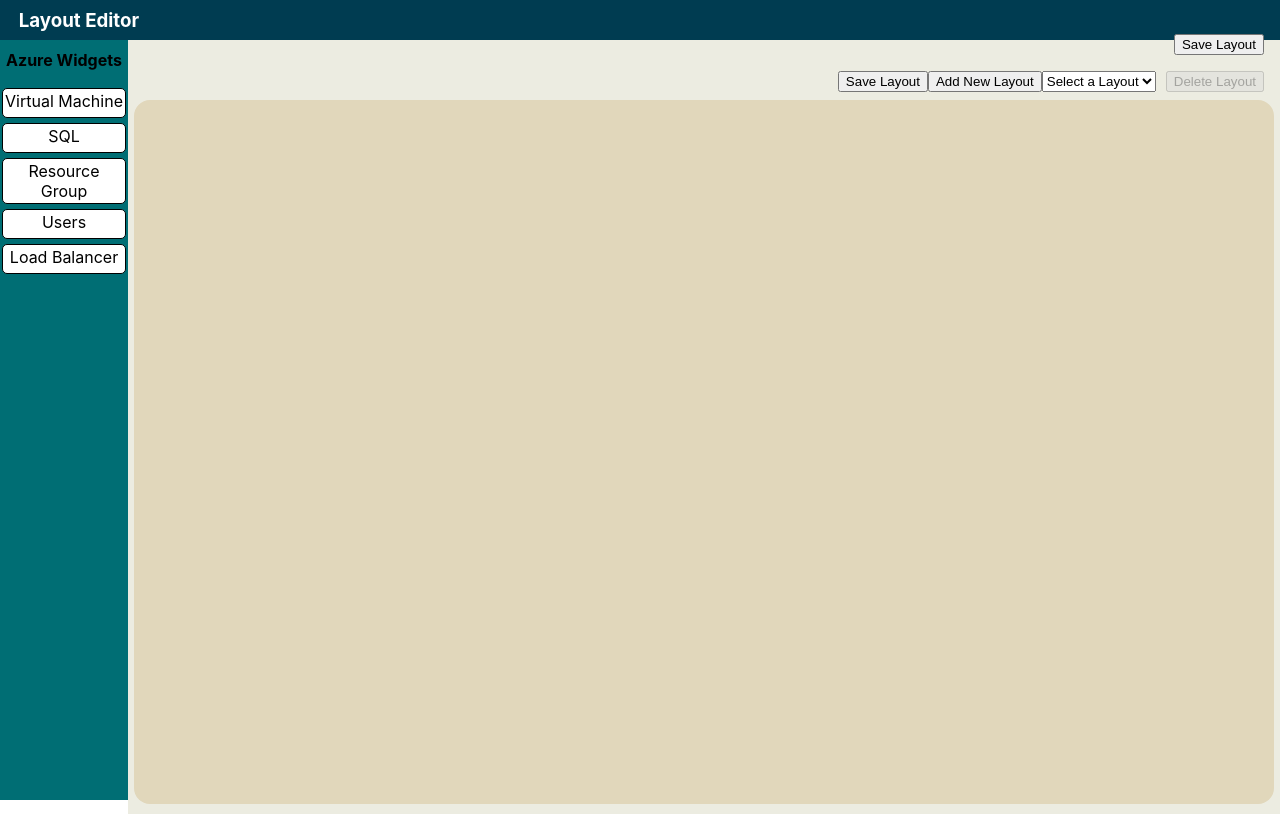
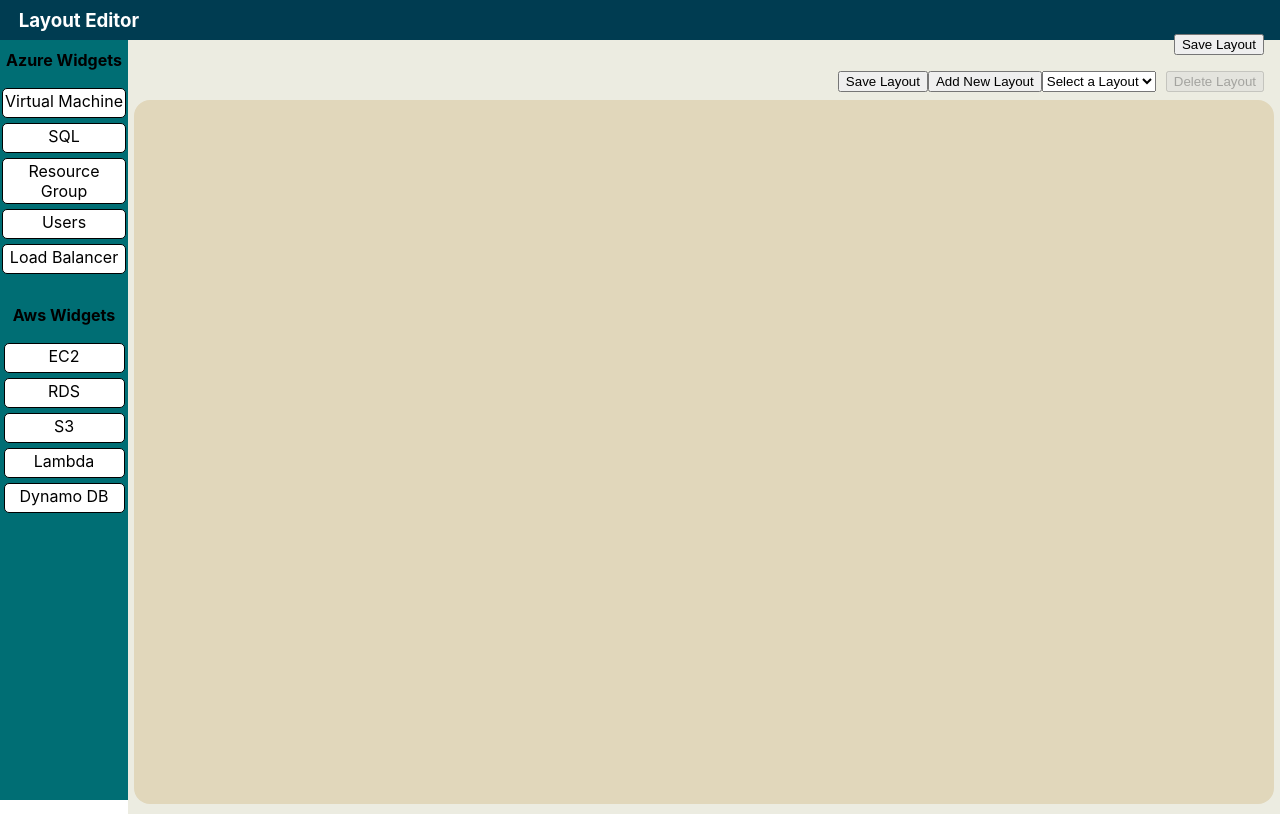
Before and after one commit to John-JacobP/ProjectGridsLayout, a React (Create React App) app: page /editor in a window 1280 px wide. Built offline with nearby package versions, Linux system fonts and the light colour scheme.

Commit message:
added aws widget bar

```diff
--- /dev/null
+++ b/src/components/AwsWidgets.jsx
@@ -0,0 +1,40 @@
+import styled from "styled-components";
+
+
+const DraggableWidget = styled.div`
+  border: 1px solid black;
+  border-radius: 5px;
+  background-color: white;
+  min-height: 24px;
+  min-width: 115px;
+  padding: 2px;
+  margin: 2px 2px 5px 2px;
+`;
+
+const awsWidgetList = [
+    {id: "aws-ec2", name: "EC2", provider: "aws"},
+    {id: "aws-rds", name: "RDS", provider: "aws"},
+    {id: "aws-S3", name: "S3", provider: "aws"},
+    {id: "aws-lambda", name: "Lambda", provider: "aws"},
+    {id: "aws-dynamo_db", name: "Dynamo DB", provider: "aws"},
+];
+
+export const AwsWidgets = () => {
+    return (
+        <>
+            <h4>Aws Widgets</h4>
+            <div className="widgets">
+                {
+                    awsWidgetList.map((widget, index) => (
+                        <DraggableWidget
+                            key={index}
+                            draggable={true}
+                        >
+                            {widget.name}
+                        </DraggableWidget>
+                    ))
+                }
+            </div>
+        </>
+    );
+}
--- a/src/components/LayoutEditor.js
+++ b/src/components/LayoutEditor.js
@@ -4,6 +4,7 @@ import GridLayout from "react-grid-layout";
 import "react-grid-layout/css/styles.css";
 import "react-resizable/css/styles.css";
 import { AzureWidgets } from "./AzureWidgets";
+import {AwsWidgets} from "./AwsWidgets";
 import "./LayoutEditor.css";
 
 // Styled components for enhanced styling
@@ -171,6 +172,7 @@ const LayoutEditor = () => {
         <div className="sidebar">
           {/* AzureWidgets component for selecting widgets to add */}
           <AzureWidgets updateStateCallback={setDroppingItem} />
+          <AwsWidgets />
         </div>
         <div className="body">
           <div className="savebutton">
```
Also changed, not shown: src/components/WidgetBar.jsx (added).
